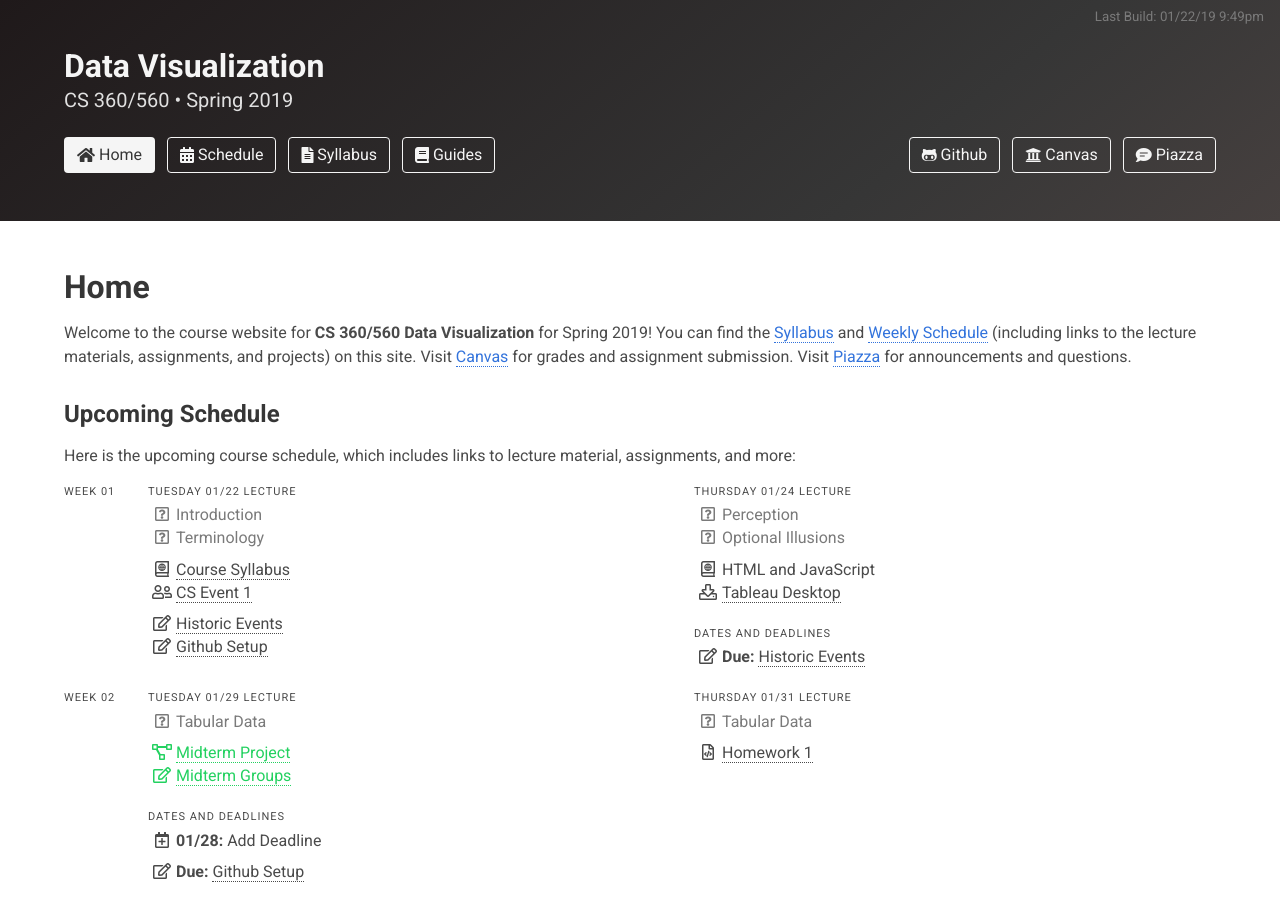
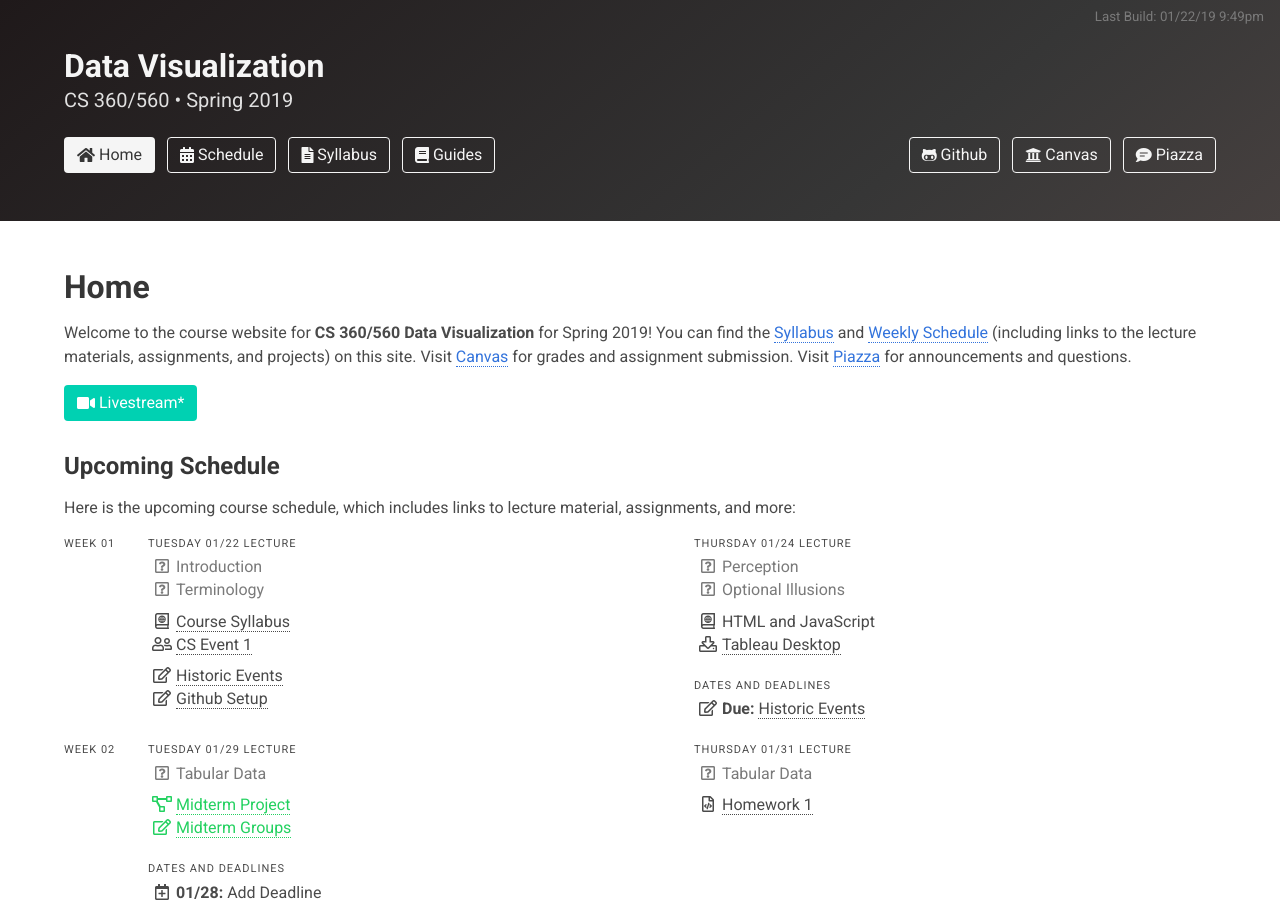
Before and after one commit to usf-cs360-spring2019/usf-cs360-spring2019.github.io, a Jekyll site: the page built from index.html, in a window 1280 px wide and 900 px high. Built offline with Jekyll 4.4.1, drawn with Linux system fonts in a browser that asks for light colours.

Commit message:
Adding livestream info.

```diff
--- a/_data/course.yml
+++ b/_data/course.yml
@@ -6,6 +6,7 @@ credits: 4
 github: https://github.com/usf-cs360-spring2019
 piazza: https://piazza.com/usfca/spring2019/cs360560/home
 canvas: https://usfca.instructure.com/courses/1582982
+stream: https://usfca.zoom.us/j/300148294
 
 beg_date: 2019-01-22
 end_date: 2019-05-16
--- a/index.html
+++ b/index.html
@@ -5,6 +5,13 @@ layout: default
 ---
 
 <p>Welcome to the course website for <strong>{{ site.title }}</strong> for Spring 2019! You can find the <a href="{{ "syllabus.html" | relative_url }}">Syllabus</a> and <a href="{{ "schedule.html" | relative_url }}">Weekly Schedule</a> (including links to the lecture materials, assignments, and projects) on this site. Visit <a href="{{ site.data.course.canvas }}">Canvas</a> for grades and assignment submission. Visit <a href="{{ site.data.course.piazza }}">Piazza</a> for announcements and questions.</p>
+
+<p>
+  <a class="button is-primary" href="{{ site.data.course.stream }}">
+    <i class="fas fa-video"></i>
+    &nbsp;Livestream*
+  </a>
+</p>
 
 <h3>Upcoming Schedule</h3>
 
```
